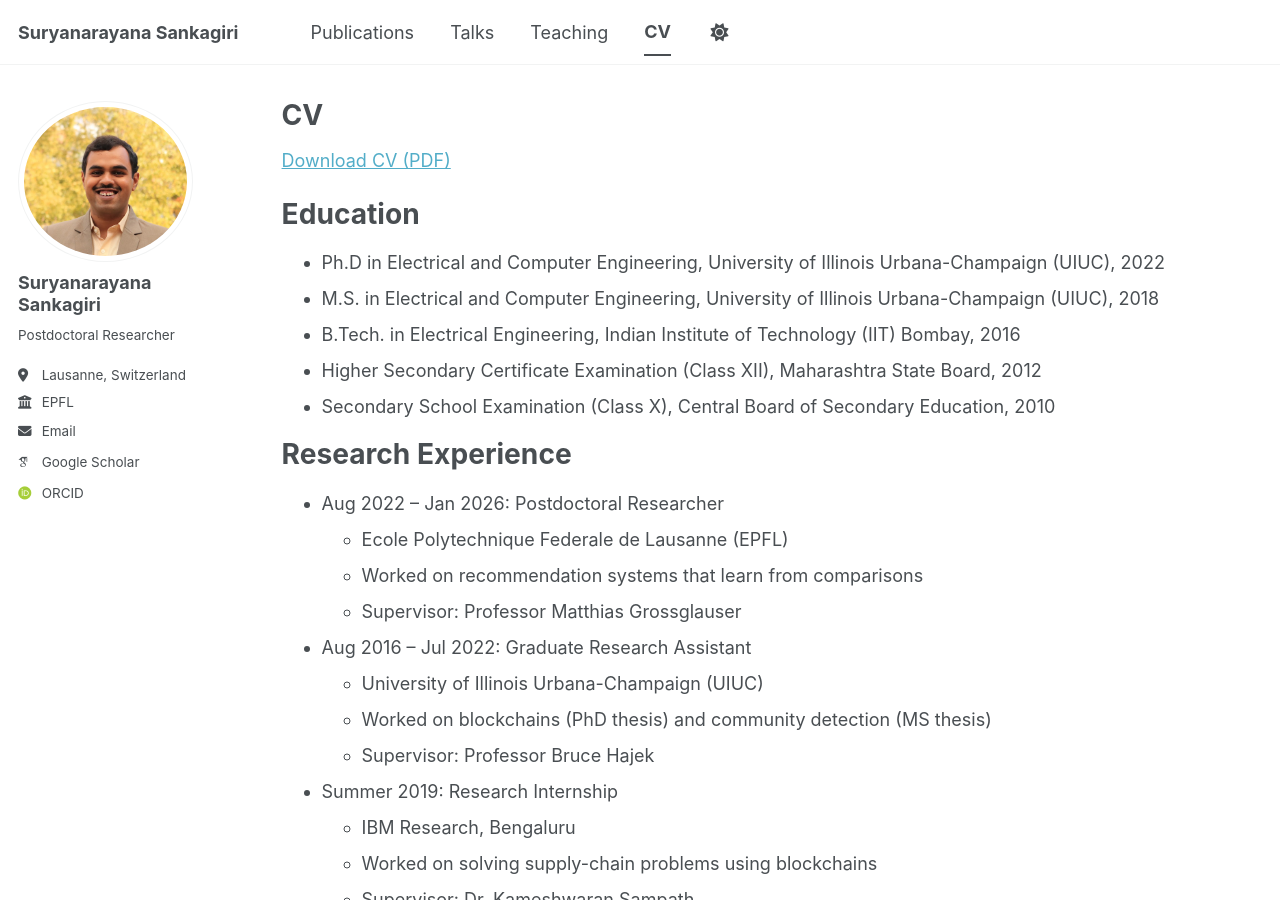
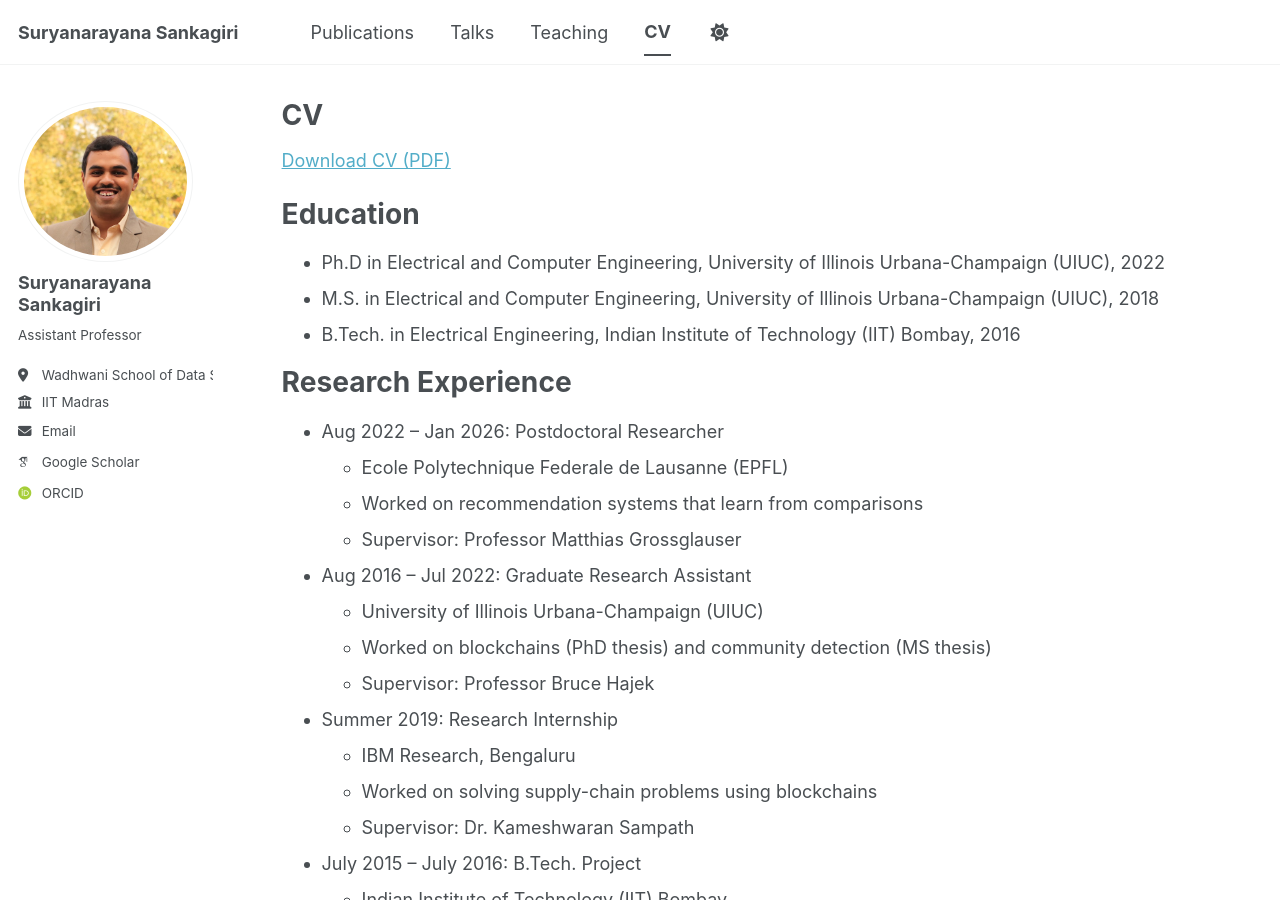
Before and after one commit to sankagiri/sankagiri.github.io, a Jekyll site: the page built from _pages/cv.md, in a window 1280 px wide and 900 px high. Built offline with Jekyll 4.4.1, drawn with Linux system fonts in a browser that asks for light colours; some web fonts are replaced; a script bundle is joined from its source files by our own code; library files that are not in the unit come from our copies.

Commit message:
small changes to CV and config

```diff
--- a/_config.yml
+++ b/_config.yml
@@ -26,9 +26,9 @@ author:
   avatar           : "surya_profile.jpeg"
   name             : "Suryanarayana Sankagiri"
   pronouns         : # example: "she/her"
-  bio              : "Postdoctoral Researcher"
-  location         : "Lausanne, Switzerland"
-  employer         : "EPFL"
+  bio              : "Assistant Professor"
+  location         : "Wadhwani School of Data Science & AI"
+  employer         : "IIT Madras"
   uri              : # URL
   email            : "suryanarayana.sankagiri@epfl.ch"
 
--- a/_pages/cv.md
+++ b/_pages/cv.md
@@ -15,8 +15,6 @@ Education
 * Ph.D in Electrical and Computer Engineering, University of Illinois Urbana-Champaign (UIUC), 2022
 * M.S. in Electrical and Computer Engineering, University of Illinois Urbana-Champaign (UIUC), 2018
 * B.Tech. in Electrical Engineering, Indian Institute of Technology (IIT) Bombay, 2016
-* Higher Secondary Certificate Examination (Class XII), Maharashtra State Board, 2012
-* Secondary School Examination (Class X), Central Board of Secondary Education, 2010
 
 Research Experience
 ======
```
